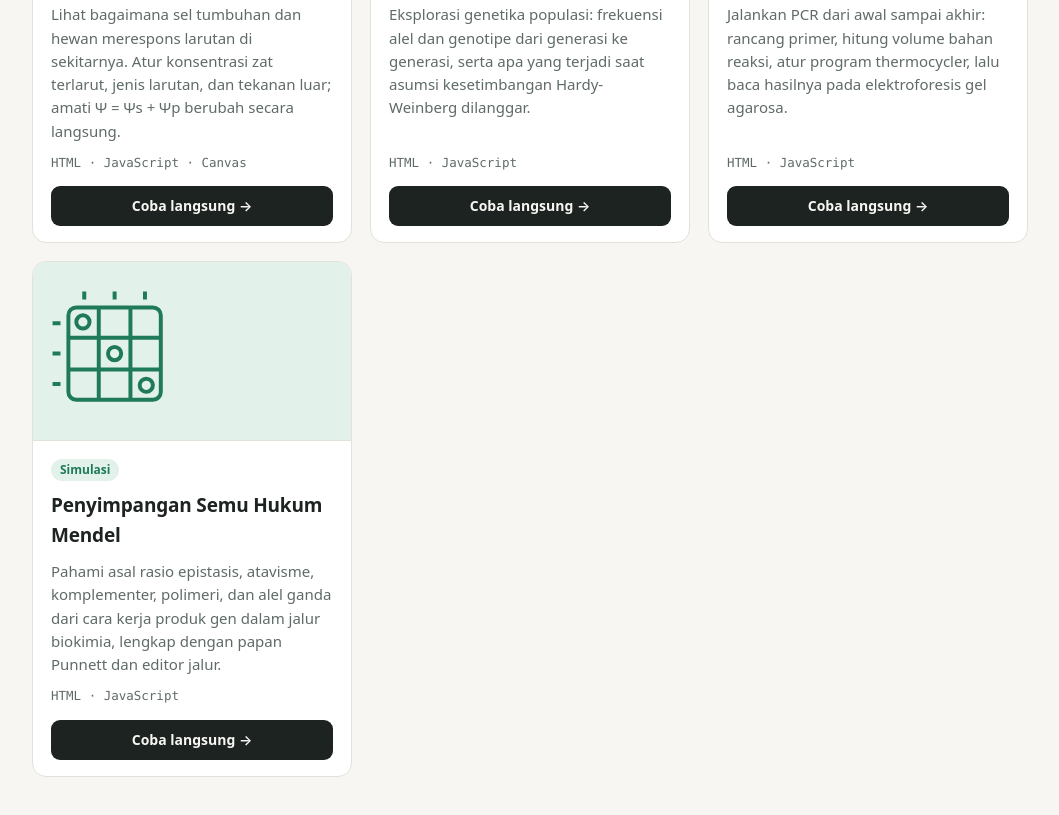
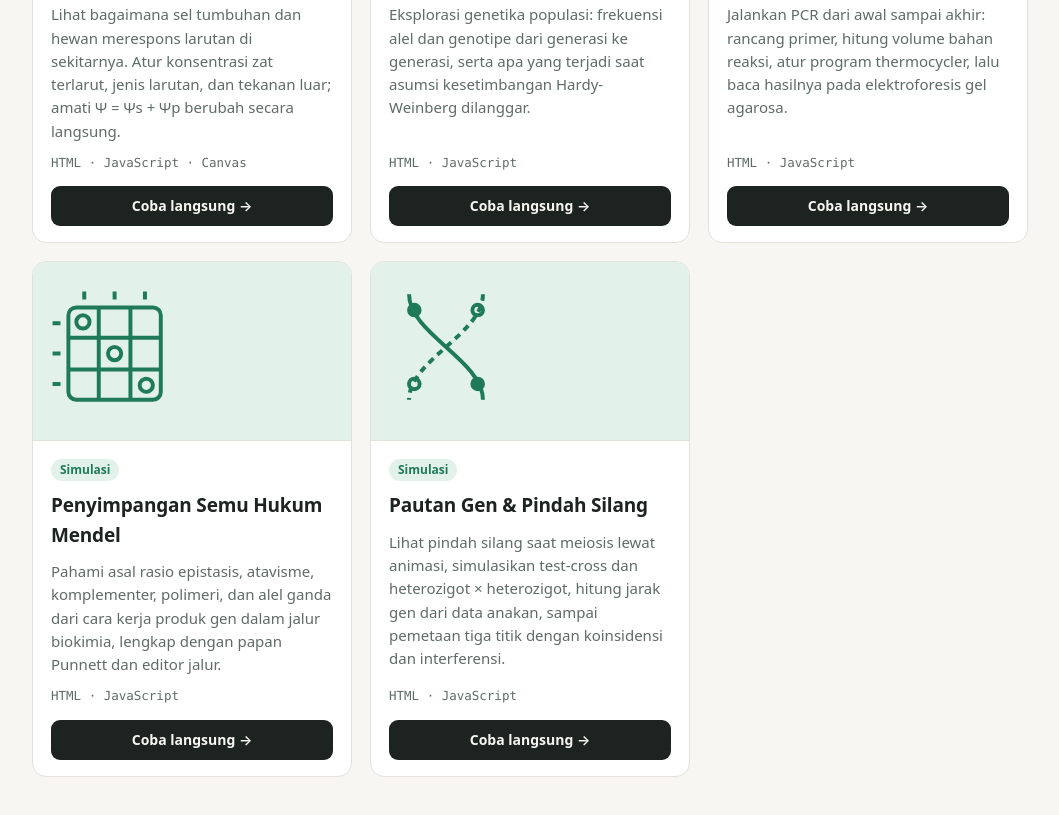
Before and after one commit to GregTendi/GregTendi.github.io, a plain HTML site: page index.html in a window 1280 px wide. Shown: the part 645-1460 px from the top of the page, without its empty margins (110-1169 px from the left). Drawn offline with Linux system fonts and the light colour scheme.

Commit message:
Add gene linkage & crossing over simulator
Co-Authored-By: Claude Opus 5.5 <noreply@anthropic.com>
Claude-Session: https://claude.ai/code/session_019RZB811HkLq9ouv2gdiNwo

```diff
--- a/index.html
+++ b/index.html
@@ -139,6 +139,17 @@ const PROJECTS = [
     tech: "HTML · JavaScript",
     demo: `https://${USER.toLowerCase()}.github.io/mendel-extension/`,
     icon: "punnett"
+  },
+  {
+    category: "sim",
+    title: { id: "Pautan Gen & Pindah Silang", en: "Gene Linkage & Crossing Over" },
+    desc: {
+      id: "Lihat pindah silang saat meiosis lewat animasi, simulasikan test-cross dan heterozigot × heterozigot, hitung jarak gen dari data anakan, sampai pemetaan tiga titik dengan koinsidensi dan interferensi.",
+      en: "Watch crossing over during meiosis, simulate test-crosses and heterozygote × heterozygote crosses, calculate gene distance from offspring data, and do three-point mapping with coincidence and interference."
+    },
+    tech: "HTML · JavaScript",
+    demo: `https://${USER.toLowerCase()}.github.io/linkage/`,
+    icon: "linkage"
   }
 ];
 
@@ -160,6 +171,7 @@ const UI = {
 
 /* ---------- ikon placeholder (dipakai kalau tidak ada image) ---------- */
 const ICONS = {
+  linkage: `<svg viewBox="0 0 100 100" fill="none" stroke="currentColor" stroke-width="3"><path d="M22 10c0 30 56 50 56 80"/><path d="M78 10c0 30-56 50-56 80" stroke-dasharray="5 4"/><circle cx="26" cy="22" r="4" fill="currentColor"/><circle cx="74" cy="22" r="4"/><circle cx="26" cy="78" r="4"/><circle cx="74" cy="78" r="4" fill="currentColor"/></svg>`,
   pcr: `<svg viewBox="0 0 100 100" fill="none" stroke="currentColor" stroke-width="3"><path d="M30 10h20v8l-4 6v46a6 6 0 0 1-12 0V24l-4-6z"/><path d="M34 46h12"/><rect x="60" y="14" width="30" height="74" rx="4"/><path d="M66 30h18M66 44h18M68 58h14M66 72h18" stroke-width="4"/></svg>`,
   punnett: `<svg viewBox="0 0 100 100" fill="none" stroke="currentColor" stroke-width="3"><rect x="20" y="20" width="70" height="70" rx="6"/><path d="M43 20v70M67 20v70M20 43h70M20 67h70"/><path d="M8 32h6M8 55h6M8 78h6M32 8v6M55 8v6M78 8v6"/><circle cx="31" cy="31" r="5"/><circle cx="55" cy="55" r="5"/><circle cx="79" cy="79" r="5"/></svg>`,
   cell: `<svg viewBox="0 0 100 100" fill="none" stroke="currentColor" stroke-width="3"><rect x="14" y="20" width="72" height="60" rx="14"/><rect x="24" y="30" width="52" height="40" rx="10" stroke-dasharray="4 4"/><circle cx="58" cy="50" r="9"/><path d="M4 50h8M88 50h8M50 6v10M50 84v10"/></svg>`,
```
